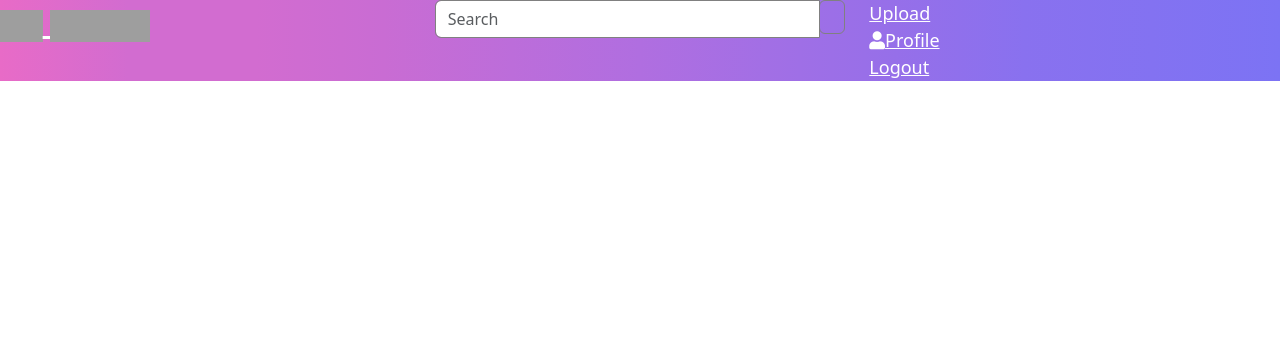
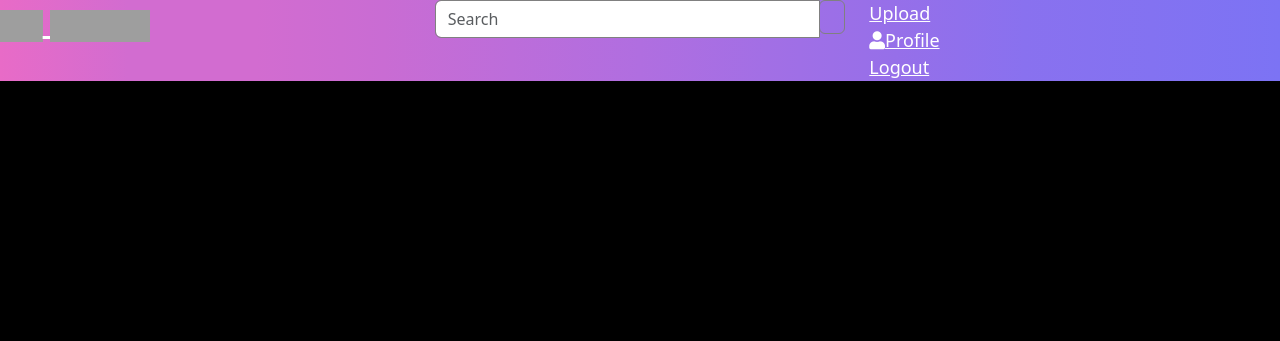
Before and after one commit to Ephrao1/Instagram-Clone, a Django app: page / in a window 1280 px wide. Shown: the top 341 px of the page. Run offline with Django 3.2, Linux system fonts and the light colour scheme; the visitor is signed in with stand-in values (Sample User, id 1); data that the repository does not hold is empty; some libraries are stand-ins or nearby versions; some web fonts are replaced; grey boxes are pictures that could not be loaded.

Commit message:
Change background color

```diff
--- a/instagram/templates/index.html
+++ b/instagram/templates/index.html
@@ -2,7 +2,7 @@
 {% block content %}
 {{ block.super}}
 
-<body>
+<body style="background-color: black;">
 
     <div class="container "id="con">
         <br>
```
